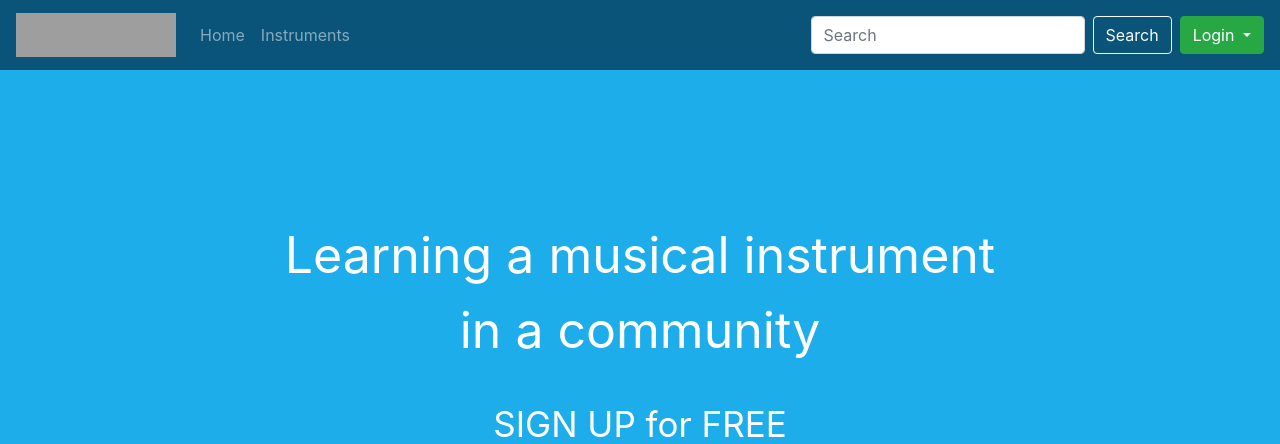
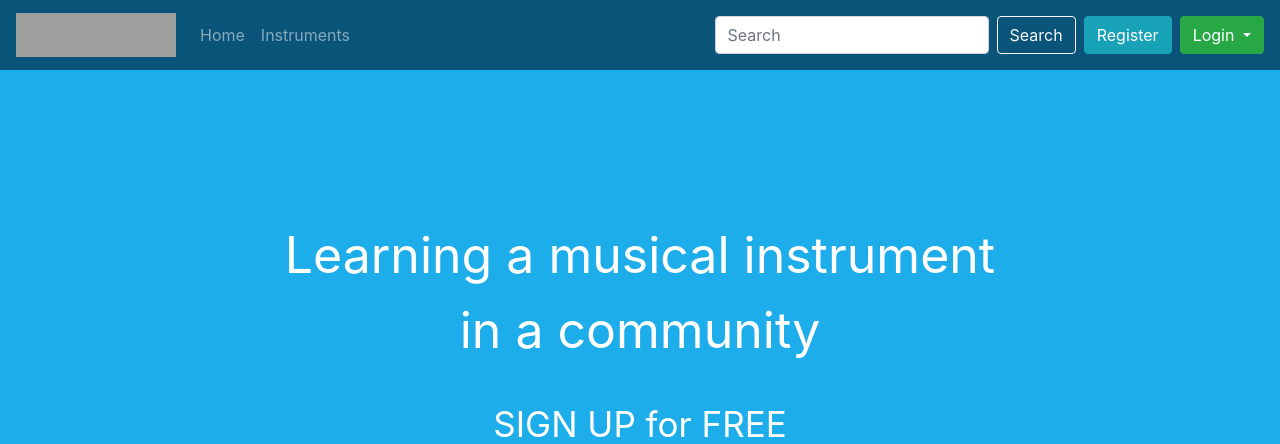
Before and after one commit to JoranIK/WebIK, a Flask app: page / in a window 1280 px wide. Shown: the top 444 px of the page. Run offline with Flask 2, Linux system fonts and the light colour scheme; some libraries are stand-ins or nearby versions; grey boxes are pictures that could not be loaded.

Commit message:
layout gefixt

```diff
--- a/templates/layout.html
+++ b/templates/layout.html
@@ -41,7 +41,7 @@
             <input class="form-control mr-sm-2" type="search" placeholder="Search" aria-label="Search">
             <button class="btn btn-outline-light my-2 my-sm-0 mr-2" type="submit">Search</button>
           </form>
-
+          <a href="/register" class="btn btn-info mr-2">Register</a>
           <div class="dropdown">
             <button type="button" id="loginBtn" class="btn btn-success dropdown-toggle" data-toggle="dropdown" aria-haspopup="true" aria-expanded="false">
               Login
```
